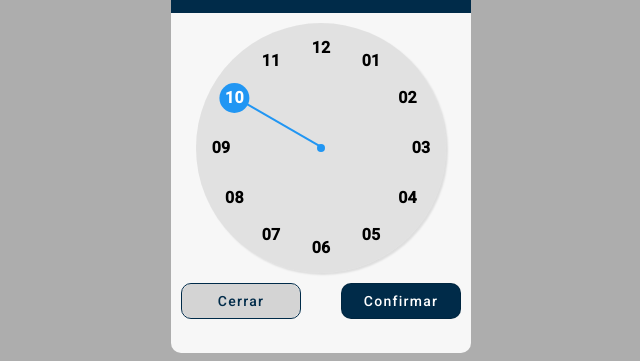
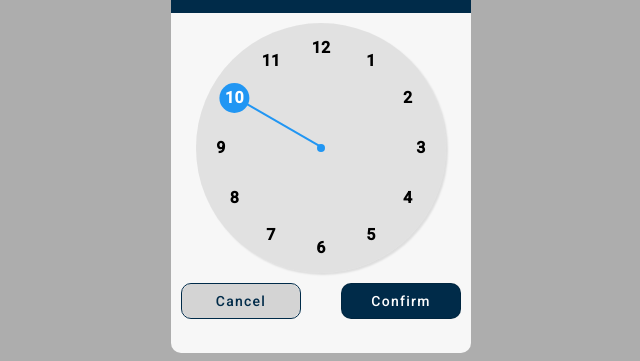
Before and after one commit to edgarbenitez92/custom-components-app, an Angular app: page / in a window 1280 px wide. Both pictures are taken after a click on the element "Hora A.M./P.M.". Shown: the part 262-623 px from the top of the page, without its empty margins (319-959 px from the left). Built offline with nearby package versions, Linux system fonts and the light colour scheme.

Commit message:
Single Timepicker
-. Fix in the selectedHour variable. Another variable has been created to show the hour selected under the clock
-. Changes on button definition from "Cerrar" to "Cancel"
-. Fix about  multi selection when the mouse is dragging around the clock

```diff
--- a/src/app/components/single-timepicker/single-timepicker.component.html
+++ b/src/app/components/single-timepicker/single-timepicker.component.html
@@ -1,5 +1,5 @@
 <div mat-dialog-title class="header-dialog-container">
-  <div class="full-time-txt">{{ selectedHour }} : {{ selectedMinute }}</div>
+  <div class="full-time-txt">{{ displayedHour }} : {{ selectedMinute }}</div>
 
   <div class="selector-am-pm">
     @for(period of periodsList; track period.id) {
@@ -43,6 +43,6 @@
   </div>
 </div>
 <div mat-dialog-actions class="footer-actions">
-  <button mat-stroked-button class="btn-close" (click)="closeDialog()">Cerrar</button>
-  <button mat-stroked-button class="btn-confirm" (click)="closeDialog()">Confirmar</button>
+  <button mat-stroked-button class="btn-close" (click)="closeDialog()">Cancel</button>
+  <button mat-stroked-button class="btn-confirm" (click)="closeDialog()">Confirm</button>
 </div>
--- a/src/app/components/single-timepicker/single-timepicker.component.scss
+++ b/src/app/components/single-timepicker/single-timepicker.component.scss
@@ -45,6 +45,7 @@
     background: #b7b7b759;
     box-shadow: 2px 2px 2px rgba(0, 0, 0, 0.1);
     margin: auto;
+    user-select: none;
 
     .hand {
       position: absolute;
@@ -96,6 +97,7 @@
       cursor: pointer;
       font-weight: 700;
       color: black;
+      user-select: none;
 
       &.hour-selected,
       &.minute-selected {
--- a/src/app/components/single-timepicker/single-timepicker.component.ts
+++ b/src/app/components/single-timepicker/single-timepicker.component.ts
@@ -32,6 +32,7 @@ export class SingleTimepickerComponent {
   minuteHandTransform = 'rotate(0deg)';
   hourHandTransform = 'rotate(0deg)';
   selectedHour!: string;
+  displayedHour!: string;
   selectedMinute!: string;
   selectedPeriod!: string;
 
@@ -50,7 +51,10 @@ export class SingleTimepickerComponent {
   mappingData(): void {
     const [time, period] = this.dialogData.time.split(' ');
     const [hour, minute] = time.split(':');
-    this.selectedHour = hour.toString().padStart(2, '0');
+    this.selectedHour = hour.startsWith('0')
+      ? hour.substring(1)
+      : hour.toString().padStart(2, '0');
+    this.displayedHour = hour.toString().padStart(2, '0');
     this.selectedMinute = minute.toString().padStart(2, '0');
     this.selectedPeriod = period;
   }
@@ -58,7 +62,7 @@ export class SingleTimepickerComponent {
   createHoursList(): void {
     this.hoursList = Array.from({ length: 12 }, (_, i) => ({
       id: i + 1,
-      label: (i + 1).toString().padStart(2, '0'),
+      label: (i + 1).toString(),
       transform: this.calculateTransform(i + 1, 12),
     }));
   }
@@ -100,13 +104,12 @@ export class SingleTimepickerComponent {
   }
 
   onMouseMove(event: MouseEvent) {
-    if (!event || !this.isDragging) return;
+    if (!this.isDragging) return;
 
     this.updateTimeOnDrag(event);
   }
 
   onMouseUp(event: MouseEvent) {
-    if (!event || !event.target) return;
     this.isDragging = false;
     if (this.isSelectingHours) this.isSelectingHours = false;
   }
@@ -118,9 +121,10 @@ export class SingleTimepickerComponent {
     const angle = Math.atan2(y, x) * (180 / Math.PI) + 90;
 
     if (this.isSelectingHours) {
-      this.selectedHour = this.calculateTimeFromAngle(angle, 12)
-        .toString()
-        .padStart(2, '0');
+      const hour = this.calculateTimeFromAngle(angle, 12);
+      this.selectedHour =
+        hour === 0 ? '12' : this.calculateTimeFromAngle(angle, 12).toString();
+      this.displayedHour = hour === 0 ? '12' : hour.toString().padStart(2, '0');
       this.updateClock();
     } else {
       this.selectedMinute = this.calculateTimeFromAngle(angle, 60)
@@ -138,8 +142,7 @@ export class SingleTimepickerComponent {
 
   selectHour(hour: HourData) {
     this.selectedHour = hour.label;
-    this.createMinutesList();
-    this.updateClock();
+    this.displayedHour = hour.label.padStart(2, '0');
   }
 
   selectMinute(minute: MinuteData) {
@@ -160,7 +163,7 @@ export class SingleTimepickerComponent {
   }
 
   get formattedTime() {
-    const hour = this.selectedHour.toString().padStart(2, '0');
+    const hour = this.displayedHour;
     const minute = this.selectedMinute.toString().padStart(2, '0');
     return `${hour}:${minute} ${this.selectedPeriod}`;
   }
```
